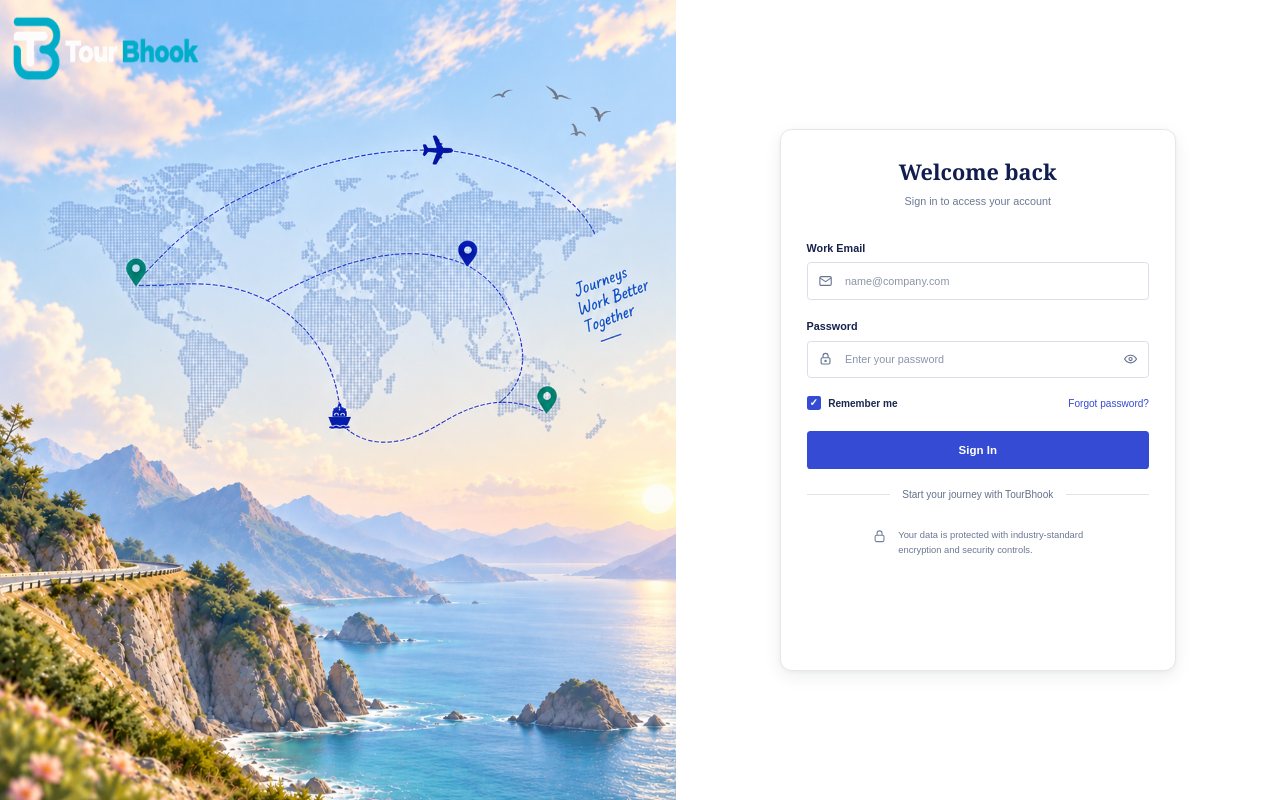
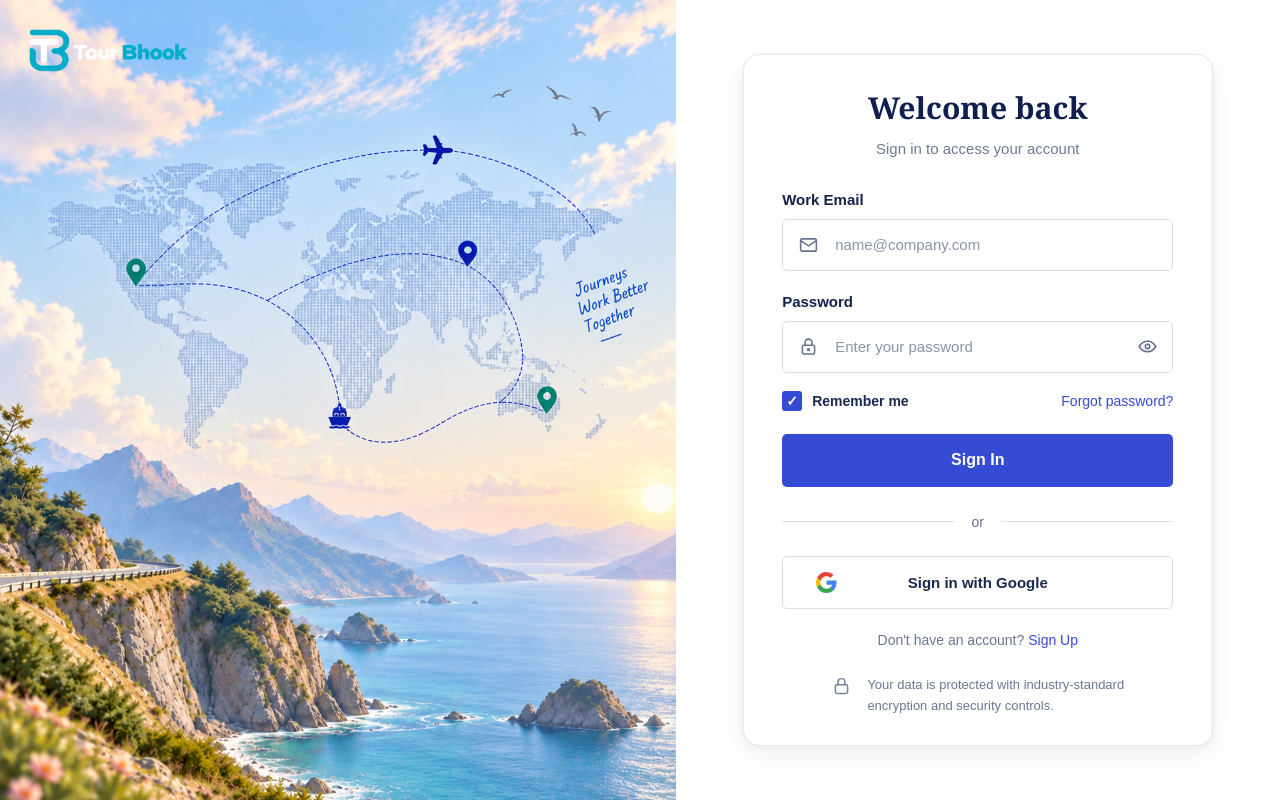
Before and after one commit to Akshita-2307/TourBhook, a React (Vite) app: page / in a window 1280 px wide. Built offline with nearby package versions, Linux system fonts and the light colour scheme.

Commit message:
feat: refine login and shared authentication styles

```diff
--- a/src/Pages/Login.css
+++ b/src/Pages/Login.css
@@ -40,9 +40,17 @@ body {
   background-size: cover;
   background-position: center center;
 }
-.logos{
-  position: relative;
+.logos {
+  position: absolute;
+  top: 18px;
+  left: 18px;
   z-index: 1;
+}
+
+.logos img {
+  display: block;
+  width: clamp(145px, 14vw, 190px);
+  height: auto;
 }
 .login-right {
   width: 47.2222222%;
@@ -55,10 +63,10 @@ body {
   overflow: hidden;
 }
 .login-card {
-  width: min(550px, calc(100% - 48px));
-  height: min(815px, calc(100dvh - 48px));
+  width: min(470px, calc(100% - 48px));
+  max-height: calc(100dvh - 48px);
   flex-shrink: 0;
-  padding: clamp(28px, 5.2vh, 57px) clamp(24px, 2.8vw, 54px) clamp(28px, 4.2vh, 45px);
+  padding: clamp(28px, 4.6vh, 48px) clamp(28px, 3vw, 48px) clamp(24px, 3.6vh, 38px);
   background: #ffffff;
   border: 1px solid #e5e7eb;
   border-radius: 16px;
@@ -70,7 +78,7 @@ body {
 .login-header {
   width: 100%;
   text-align: center;
-  margin-bottom: 46px;
+  margin-bottom: 32px;
 }
 .login-header h1 {
   margin: 0 0 12px;
@@ -88,7 +96,7 @@ body {
 }
 .form-group {
   width: 100%;
-  margin-bottom: 29px;
+  margin-bottom: 22px;
 }
 .form-group label {
   display: block;
@@ -118,6 +126,15 @@ body {
 }
 .input-wrapper input::placeholder {
   color: #8b94a9;
+}
+
+.plain-input::placeholder {
+  color: #8b94a9;
+}
+
+.input-wrapper input[aria-invalid="true"],
+.plain-input[aria-invalid="true"] {
+  border-color: #c0394b;
 }
 .input-wrapper input:focus {
   border-color: #354bd4;
@@ -159,7 +176,7 @@ body {
   align-items: center;
   justify-content: space-between;
   margin-top: -4px;
-  margin-bottom: 29px;
+  margin-bottom: 23px;
 }
 .remember-label {
   display: flex;
@@ -215,6 +232,10 @@ body {
 .sign-in-button:hover {
   background: #2d42c4;
 }
+
+.sign-in-button:active {
+  background: #2539ae;
+}
 .divider {
   width: 100%;
   display: flex;
@@ -254,7 +275,7 @@ body {
   border-color: #c9ced9;
 }
 .google-button {
-  margin-bottom: 13px;
+  margin-bottom: 0;
 }
 .google-icon,
 .microsoft-icon {
@@ -269,16 +290,23 @@ body {
   align-items: flex-start;
   justify-content: center;
   gap: 15px;
-  margin-top: 39px;
+  margin-top: 27px;
 }
-.bottom{
+
+.bottom {
   display: flex;
   justify-content: center;
   align-items: center;
-  color: #354bd4;
+  gap: 4px;
+  color: #6b7691;
   cursor: pointer;
 }
-.bottom:hover {
+
+.bottom span {
+  color: #354bd4;
+}
+
+.bottom:hover span {
   text-decoration: underline;
 }
 .security-message svg {
@@ -297,11 +325,12 @@ body {
 
 .bottom-button {
   width: 100%;
-  margin-top: 25px;
+  margin-top: 23px;
   padding: 0;
   border: 0;
   background: transparent;
   font: inherit;
+  font-size: 14px;
 }
 
 .plain-input {
@@ -322,6 +351,17 @@ body {
 .plain-input:focus {
   border-color: #354bd4;
   box-shadow: 0 0 0 3px rgba(53, 75, 212, 0.08);
+}
+
+.login-card button:focus-visible,
+.login-card input:focus-visible {
+  outline: 3px solid rgba(53, 75, 212, .18);
+  outline-offset: 2px;
+}
+
+.remember-label input:focus-visible + .custom-checkbox {
+  outline: 3px solid rgba(53, 75, 212, .18);
+  outline-offset: 2px;
 }
 
 .sign-in-button:disabled,
@@ -370,24 +410,210 @@ body {
   line-height: 1.4;
 }
 
-.otp-card {
-  max-width: 550px;
+.signup-card {
+  padding-top: clamp(26px, 4vh, 42px);
+  padding-bottom: clamp(24px, 3.5vh, 34px);
 }
 
-.otp-input {
-  letter-spacing: 0.45em;
+.signup-header {
+  margin-bottom: 28px;
+}
+
+.signup-form .form-group {
+  margin-bottom: 18px;
+}
+
+.signup-signin {
+  margin-top: 22px;
+}
+
+.forgot-card {
+  min-height: min(470px, calc(100dvh - 48px));
+  padding-top: clamp(36px, 5.5vh, 58px);
+}
+
+.forgot-header {
+  margin-bottom: 46px;
+}
+
+.forgot-header p {
+  max-width: 310px;
+  margin: 0 auto;
+  line-height: 1.65;
+}
+
+.forgot-email-group {
+  margin-bottom: 22px;
+}
+
+.forgot-error {
+  margin-top: -10px;
+}
+
+.forgot-signin {
+  margin-top: 34px;
+}
+
+.reset-card {
+  min-height: min(590px, calc(100dvh - 48px));
+  padding-top: clamp(36px, 5vh, 54px);
+}
+
+.reset-header {
+  margin-bottom: 38px;
+}
+
+.reset-header p {
+  max-width: 320px;
+  margin: 0 auto;
+  line-height: 1.55;
+}
+
+.reset-form-group {
+  margin-bottom: 23px;
+}
+
+.field-help {
+  margin: 8px 0 0;
+  color: #6d7895;
+  font-size: 13px;
+  line-height: 1.35;
+}
+
+.field-error {
+  color: #c0394b;
+}
+
+.reset-submit {
+  margin-top: 4px;
+}
+
+.reset-divider {
+  width: 100%;
+  height: 1px;
+  margin-top: 29px;
+  background: #e0e3e9;
+}
+
+.reset-signin {
+  margin-top: 27px;
+}
+
+.reset-success-card {
+  min-height: min(470px, calc(100dvh - 48px));
+  display: flex;
+  flex-direction: column;
+  align-items: center;
+  justify-content: center;
+  text-align: center;
+}
+
+.reset-success-icon {
+  width: 76px;
+  height: 76px;
+  display: flex;
+  align-items: center;
+  justify-content: center;
+  margin-bottom: 28px;
+  border-radius: 50%;
+  background: #e9f8f0;
+  color: #159665;
+}
+
+.reset-success-icon svg {
+  width: 40px;
+  height: 40px;
+}
+
+.reset-success-header {
+  margin-bottom: 32px;
+}
+
+.reset-success-header h1 {
+  font-size: clamp(27px, 2.15vw, 34px);
+}
+
+.reset-success-header p {
+  max-width: 350px;
+  margin: 0 auto;
+  line-height: 1.6;
+}
+
+.reset-success-button {
+  max-width: 100%;
+}
+
+.otp-card {
+  min-height: min(500px, calc(100dvh - 48px));
+  padding-top: clamp(34px, 5.5vh, 60px);
+}
+
+.otp-header {
+  margin-bottom: 38px;
+}
+
+.otp-form-group {
+  margin-bottom: 23px;
+}
+
+.otp-inputs {
+  width: 100%;
+  height: 52px;
+  display: flex;
+  align-items: center;
+  justify-content: center;
+  gap: clamp(8px, 1.25vw, 17px);
+  padding: 0 16px;
+  border: 1px solid #d9dee8;
+  border-radius: 5px;
+  background: #ffffff;
+  transition: 0.2s ease;
+}
+
+.otp-inputs:focus-within {
+  border-color: #354bd4;
+  box-shadow: 0 0 0 3px rgba(53, 75, 212, 0.08);
+}
+
+.otp-digit {
+  width: 24px;
+  height: 38px;
+  padding: 0;
+  border: 0;
+  outline: 0;
+  background: transparent;
+  color: #202b4c;
+  font-family: Arial, Helvetica, sans-serif;
   text-align: center;
   font-size: 20px;
   font-weight: 700;
+  line-height: 38px;
+  caret-color: #354bd4;
 }
 
 .otp-resend {
   display: flex;
   justify-content: center;
   gap: 6px;
-  margin-top: 24px;
+  margin-top: 22px;
   color: #6d7895;
   font-size: 13px;
+}
+
+.otp-message {
+  margin-top: -10px;
+}
+
+.otp-status {
+  margin: 9px 0 0;
+  color: #6d7895;
+  font-size: 12px;
+  line-height: 1.4;
+  text-align: center;
+}
+
+.otp-different-email {
+  margin-top: 18px;
 }
 
 @media (max-width: 500px) {
@@ -397,37 +623,36 @@ body {
   }
 
   .otp-resend {
-    flex-direction: column;
-    align-items: center;
+    gap: 4px;
+  }
+
+  .otp-card {
+    min-height: 0;
+  }
+
+  .forgot-card {
+    min-height: 0;
+  }
+
+  .reset-card {
+    min-height: 0;
+  }
+
+  .reset-success-card {
+    min-height: 0;
   }
 }
 @media (max-width: 1200px) {
   .login-card {
-    width: min(550px, calc(100% - 40px));
-    height: 815px;
-    min-height: 815px;
-    padding-left: 45px;
-    padding-right: 45px;
+    width: min(440px, calc(100% - 40px));
+    padding-left: 38px;
+    padding-right: 38px;
   }
 }
-@media (min-width: 901px) and (max-height: 800px) {
-  .login-card {
-    zoom: 0.72;
-  }
-}
+
 @media (min-width: 901px) {
   .login-card {
-    overflow: hidden;
-  }
-}
-@media (min-width: 901px) and (min-height: 801px) and (max-height: 1000px) {
-  .login-card {
-    zoom: 0.84;
-  }
-}
-@media (min-width: 901px) and (min-height: 1001px) {
-  .login-card {
-    zoom: 0.9;
+    overflow-y: auto;
   }
 }
 @media (max-width: 900px) {
@@ -449,12 +674,11 @@ body {
     overflow: hidden;
   }
   .login-card {
-    width: min(550px, 100%);
+    width: min(470px, 100%);
     max-width: 100%;
     height: auto;
     min-height: 0;
     max-height: calc(100dvh - 40px);
-    zoom: 1;
     overflow-y: auto;
   }
 }
--- a/src/Pages/Login.jsx
+++ b/src/Pages/Login.jsx
@@ -1,7 +1,30 @@
 import { useState } from "react";
 import "./Login.css";
 
-function Login({ onLogin }) {
+function GoogleIcon() {
+  return (
+    <svg className="google-icon" viewBox="0 0 24 24" aria-hidden="true">
+      <path
+        fill="#4285f4"
+        d="M21.6 12.23c0-.71-.06-1.4-.18-2.07H12v3.91h5.38a4.6 4.6 0 0 1-2 3.02v2.54h3.24c1.9-1.75 2.98-4.33 2.98-7.4Z"
+      />
+      <path
+        fill="#34a853"
+        d="M12 22c2.7 0 4.98-.9 6.63-2.43l-3.24-2.54c-.9.6-2.05.96-3.39.96-2.61 0-4.82-1.76-5.61-4.13H3.04v2.62A10 10 0 0 0 12 22Z"
+      />
+      <path
+        fill="#fbbc05"
+        d="M6.39 13.86A6 6 0 0 1 6.07 12c0-.65.11-1.28.32-1.86V7.52H3.04A10 10 0 0 0 2 12c0 1.61.39 3.14 1.04 4.48l3.35-2.62Z"
+      />
+      <path
+        fill="#ea4335"
+        d="M12 6.01c1.47 0 2.79.5 3.83 1.5l2.87-2.87A9.65 9.65 0 0 0 12 2a10 10 0 0 0-8.96 5.52l3.35 2.62C7.18 7.77 9.39 6.01 12 6.01Z"
+      />
+    </svg>
+  );
+}
+
+function Login({ onForgotPassword, onLogin, onSignUp }) {
   const [showPassword, setShowPassword] = useState(false);
   const [rememberMe, setRememberMe] = useState(true);
 
@@ -12,8 +35,10 @@ function Login({ onLogin }) {
   return (
     <div className="login-page">
       <div className="login-left">
-        <div className="travel-background"></div>
-        <div className="logos"><img src="/tourbhook.png" height={90} width={210} alt="TourBhook" /></div>
+        <div className="travel-background" />
+        <div className="logos">
+          <img src="/tourbhook.png" alt="TourBhook" />
+        </div>
       </div>
       <div className="login-right">
         <div className="login-card">
@@ -71,7 +96,8 @@ function Login({ onLogin }) {
                   type="button"
                   className="password-toggle"
                   onClick={() => setShowPassword(!showPassword)}
-                  aria-label="Toggle password visibility"
+                  aria-label={showPassword ? "Hide password" : "Show password"}
+                  aria-pressed={showPassword}
                 >
                   {showPassword ? (
                     <svg
@@ -107,14 +133,13 @@ function Login({ onLogin }) {
                   checked={rememberMe}
                   onChange={(e) => setRememberMe(e.target.checked)}
                 />
-                <span className="custom-checkbox">
-                  {rememberMe && "✓"}
-                </span>
+                <span className="custom-checkbox">{rememberMe && "✓"}</span>
                 <span>Remember me</span>
               </label>
               <button
                 type="button"
                 className="forgot-password"
+                onClick={onForgotPassword}
               >
                 Forgot password?
               </button>
@@ -125,9 +150,20 @@ function Login({ onLogin }) {
           </form>
           <div className="divider">
             <span></span>
-            <p>Start your journey with TourBhook</p>
+            <p>or</p>
             <span></span>
           </div>
+          <button type="button" className="social-button google-button">
+            <GoogleIcon />
+            Sign in with Google
+          </button>
+          <button
+            type="button"
+            className="bottom bottom-button"
+            onClick={onSignUp}
+          >
+            Don't have an account? <span>Sign Up</span>
+          </button>
           <div className="security-message">
             <svg
               viewBox="0 0 24 24"
```
